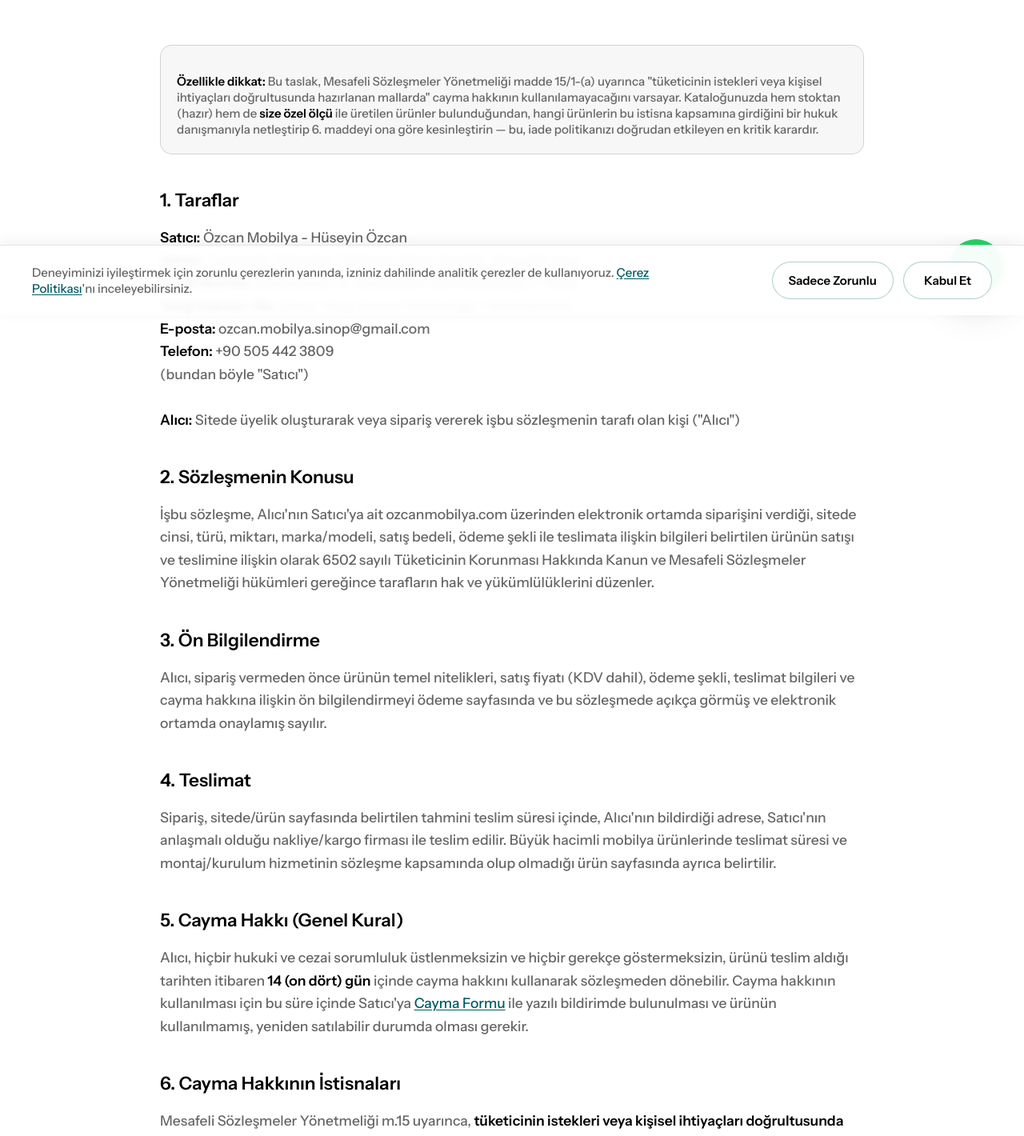
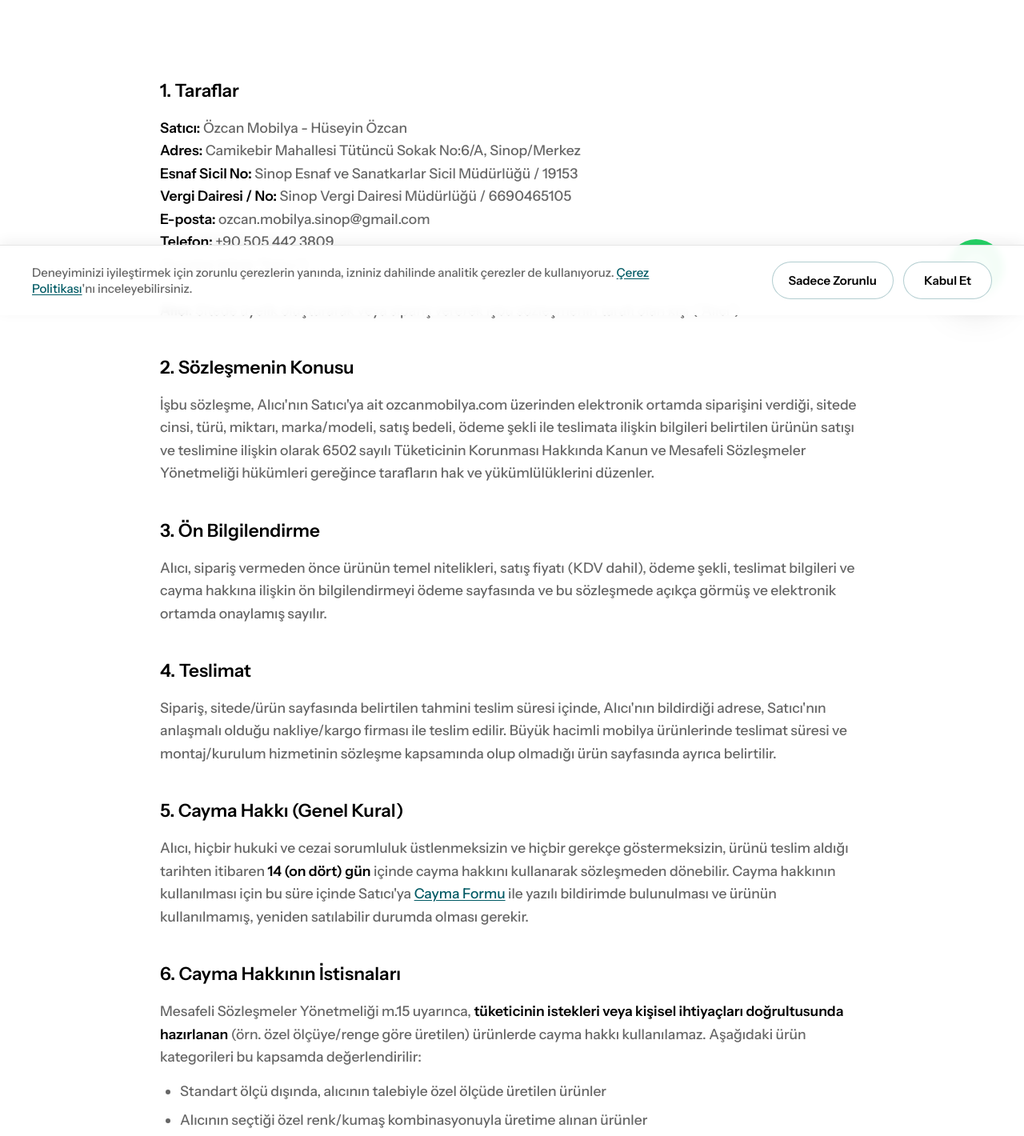
Before and after one commit to emirhan00zcan-debug/ozcanmobilyahandoff, a Next.js app: page /mesafeli-satis-sozlesmesi in a window 1280 px wide. Shown: the part 406-1826 px from the top of the page at 80% size. Built offline with nearby package versions, Linux system fonts and the light colour scheme; no server answers; the database is empty.

Commit message:
Mesafeli satis sozlesmesi: hukuki uyari kutusunu ve taslak notunu kaldir

```diff
--- a/src/app/(marketing)/mesafeli-satis-sozlesmesi/page.tsx
+++ b/src/app/(marketing)/mesafeli-satis-sozlesmesi/page.tsx
@@ -13,18 +13,6 @@
     <>
       <LegalPageHeader title="Mesafeli Satış Sözleşmesi ve Ön Bilgilendirme Formu" />
       <article className={ARTICLE_CLASS}>
-        <div className="rounded-xl border border-secondary/15 bg-secondary/[0.03] p-4">
-          <p className="text-xs">
-            <strong>Özellikle dikkat:</strong> Bu taslak, Mesafeli Sözleşmeler Yönetmeliği
-            madde 15/1-(a) uyarınca &quot;tüketicinin istekleri veya kişisel ihtiyaçları
-            doğrultusunda hazırlanan mallarda&quot; cayma hakkının kullanılamayacağını
-            varsayar. Kataloğunuzda hem stoktan (hazır) hem de <strong>size özel ölçü</strong>{" "}
-            ile üretilen ürünler bulunduğundan, hangi ürünlerin bu istisna kapsamına girdiğini
-            bir hukuk danışmanıyla netleştirip 6. maddeyi ona göre kesinleştirin — bu, iade
-            politikanızı doğrudan etkileyen en kritik karardır.
-          </p>
-        </div>
-
         <h2>1. Taraflar</h2>
         <p>
           <strong>Satıcı:</strong> Özcan Mobilya - Hüseyin Özcan
@@ -89,7 +77,7 @@
           Mesafeli Sözleşmeler Yönetmeliği m.15 uyarınca, <strong>tüketicinin istekleri veya
           kişisel ihtiyaçları doğrultusunda hazırlanan</strong> (örn. özel ölçüye/renge göre
           üretilen) ürünlerde cayma hakkı kullanılamaz. Aşağıdaki ürün kategorileri
-          <em> [hukuki onay sonrası netleştirilecek]</em> bu kapsamda değerlendirilir:
+          bu kapsamda değerlendirilir:
         </p>
         <ul>
           <li>Standart ölçü dışında, alıcının talebiyle özel ölçüde üretilen ürünler</li>
```
